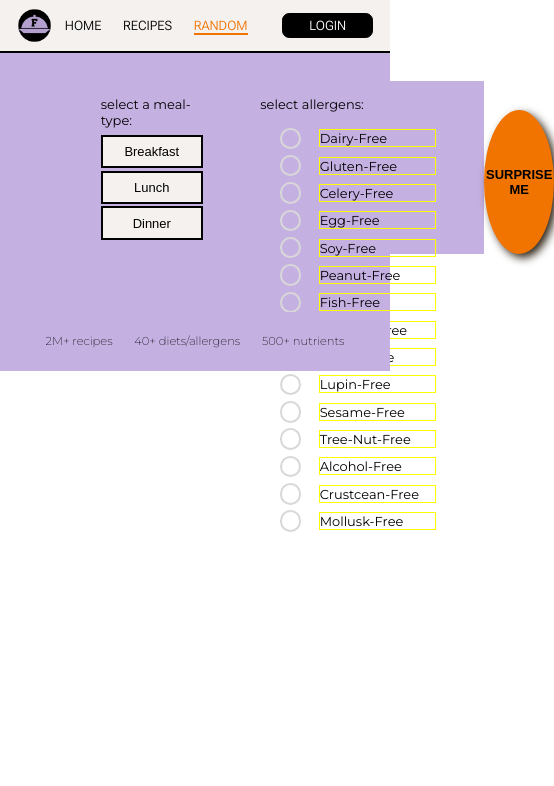
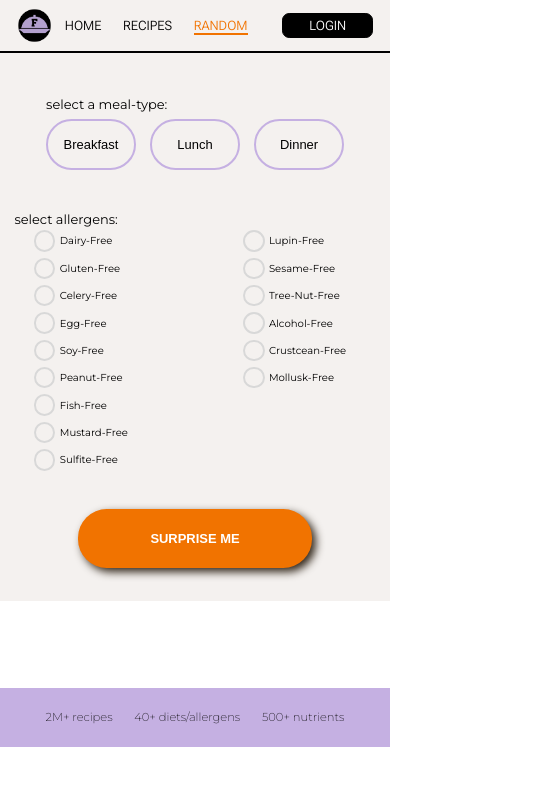
Before and after one commit to carmenvdheide/flavorite-frontend-eindopdracht, a React (Vite) app: page /random in a window 390 px wide. Shown: the top 786 px of the page, 554 px wide, since content can reach past the window. Built offline with nearby package versions, Linux system fonts and the light colour scheme; no server answers.

Commit message:
made random recipe page for mobile

```diff
--- a/src/components/Filters /Filters.css
+++ b/src/components/Filters /Filters.css
@@ -19,11 +19,11 @@
      font-family: "Montserrat", sans-serif;
      text-transform: capitalize;
      width: 8rem;
-     border: 1px solid yellow;
  }
 
 @media only screen and (max-width: 768px) {
     .checkbox-wrap {
-        width: 50vw;
+        width: 29vw;
+        gap: 0.3rem;
     }
 }
--- a/src/components/recipe-card/recipe-card.css
+++ b/src/components/recipe-card/recipe-card.css
@@ -73,11 +73,10 @@
 }
 @media only screen and (max-width: 768px) {
 
-    .recipe-card {
+    .recipe-card, .random-recipe-card {
         display: flex;
         flex-direction: row;
         width: 100%;
-        /*height: 15vh;*/
         border-radius: 3px;
         border: none;
         max-width: 85vw;
@@ -87,35 +86,35 @@
 
     .recipe-page-name {
         font-size: 1rem;
-        margin-bottom: 0;
+        /*margin-bottom: 0;*/
         min-height: 0;
         height: 3.5rem;
     }
 
     .recipe-page-image {
         width: 30%;
-        height: 15vh;
+        height: 100%;
         border-radius: 0;
     }
 
-    .recipe-card-info {
+    .recipe-card-info, .random-recipe-link {
         display: flex;
         justify-content: center;
-        gap: 2rem;
+
     }
 
-    .recipe-card-text {
+    .recipe-card-text, .random-recipe-card-text {
         width: 70%;
     }
 
-    .recipe-card-info div {
+    .recipe-card-info div, random-recipe-info div {
         display: flex;
         justify-content: center;
         align-items: center;
         gap: 0;
     }
 
-    .recipe-card-info div p {
+    .recipe-card-info div p, .random-recipe-info div p{
         font-size: 0.8rem;
     }
 
@@ -123,7 +122,7 @@
         width: 1rem;
     }
 
-    .recipe-link{
+    .recipe-link, .random-recipe-link{
         display: flex;
         width: 600px;
         /*border: #F17300 2px solid;*/
--- a/src/pages/random-recipe/random-recipe.css
+++ b/src/pages/random-recipe/random-recipe.css
@@ -48,10 +48,11 @@
 .random-recipe-allergens-filter {
     height: 10rem;
     background-color: var(--purple-color);
-    padding: 1rem 2rem;
+    padding: 1rem 1rem;
     display: flex;
     flex-direction: column;
     justify-content: space-between;
+
 
 
 }
@@ -63,6 +64,7 @@
     flex-wrap: wrap;
     max-width: 50vw;
     height: 8rem;
+
 }
 
 input[type="checkbox"] {
@@ -109,6 +111,8 @@ input[type="checkbox"]:checked::before {
     align-self: center;
     border: var(--orange-color) 2px solid;
 }
+
+/********************************* recipe card */
 
 .random-recipe-card {
     border: 1px solid black;
@@ -181,3 +185,129 @@ input[type="checkbox"]:checked::before {
 .random-recipe-allergens img {
     border-radius: 0;
 }
+
+.random-recipe-mobile {
+    display: none;
+}
+
+@media only screen and (max-width: 768px) {
+    .random-recipes {
+        display: flex;
+        flex-direction: column;
+        align-items: center;
+    }
+
+    .random-recipe-desktop {
+        display: none;
+    }
+
+    .random-recipe-mobile {
+        display: flex;
+        margin: 3rem auto;
+
+    }
+    .random-recipe-filters {
+        flex-direction: column;
+        height: 65vh;
+        padding: 0;
+        width: 100vw;
+        background-color: var(--background-color);
+    }
+
+
+    .random-recipe-meal-type {
+        margin: 1rem auto;
+        /*border: 1px dashed darkslategrey;*/
+        height: 5vh;
+    }
+
+    .random-recipe-meal-type div {
+        flex-direction: row;
+        gap: 1rem;
+        height: 6vh;
+
+    }
+
+    .random-recipe-meal-type div button {
+        height: 6vh;
+        width: 23vw;
+        display: flex;
+        justify-content: center;
+        align-items: center;
+        border-radius: 2rem;
+        border: 2px solid var(--purple-color);
+    }
+
+    .clicked-meal-type {
+        background-color: var(--purple-color);
+    }
+
+    .random-recipe-allergens-filter {
+        height: 30vh;
+        background-color: transparent;
+    }
+
+
+
+    input[type="checkbox"]::before {
+        color: var(--purple-color);
+    }
+
+    input[type="checkbox"]:checked {
+        border-color: var(--purple-color);
+    }
+
+    .checkbox-allergens-random {
+        background-color: transparent;
+        display: flex;
+        flex-direction: column;
+        flex-wrap: wrap;
+        min-width: 90vw;
+        height: 100%;
+        margin: auto;
+    }
+
+    .checkbox-allergens-random label {
+        font-size: 0.7rem;
+    }
+
+
+    .surprise-button {
+        width: 60vw;
+        height: 7vh;
+        border-radius: 2rem;
+        color: white;
+        border: none;
+        margin-bottom: 1.3rem;
+    }
+
+    .random-recipe-card {
+        border: none;
+        width: 80vw;
+        min-height: 20vh;
+    }
+
+    .random-recipe-allergens {
+        height: 50vh;
+    }
+
+    .checkbox-allergens-random {
+        flex-wrap: wrap;
+    }
+
+    .random-recipe-allergens {
+        display: none;
+    }
+
+    .random-recipe-card-text {
+        border: none;
+    }
+
+    .random-recipe-card-text {
+
+        gap: 2rem;
+        width: auto;
+
+    }
+
+}
--- a/src/pages/random-recipe/random-recipe.jsx
+++ b/src/pages/random-recipe/random-recipe.jsx
@@ -84,7 +84,7 @@ function RandomRecipe() {
 
 
     return (
-        <>
+        <section className="random-recipes">
             <section className="random-recipe-filters">
                 <div className="random-recipe-meal-type">
                     <p>select a meal-type:</p>
@@ -130,6 +130,7 @@ function RandomRecipe() {
 
             </section>
 
+            <div className="random-recipe-desktop">
                 {isLoading === 'loading' ? <Loading/> : randomRecipeData &&
                     <RecipeCard
                         recipe={randomRecipeData}
@@ -140,11 +141,30 @@ function RandomRecipe() {
                         classnameNavLink="random-recipe-link"
                         navlink="random"
                     />
+                }
+            </div>
 
+            <div className="random-recipe-mobile">
+                {isLoading === 'loading' ? <Loading/> : randomRecipeData &&
+                    <RecipeCard
+                        recipe={randomRecipeData}
+                        key={randomRecipeData.recipe.uri.split('_')[1]}
+                        classname="recipe-card"
+                        classnameText="recipe-card-text"
+                        classnameIcons="recipe-card-info"
+                        classnameAllergens="recipe-card-allergens"
+                        classnameNavLink="recipe-link"
+                        navlink="recipes"
+                        backButton="/recipes"
+
+                    />
                 }
+            </div>
 
 
-        </>
+
+
+        </section>
     )
 }
 
```
Lines whose indentation alone changed are shown as unchanged.
